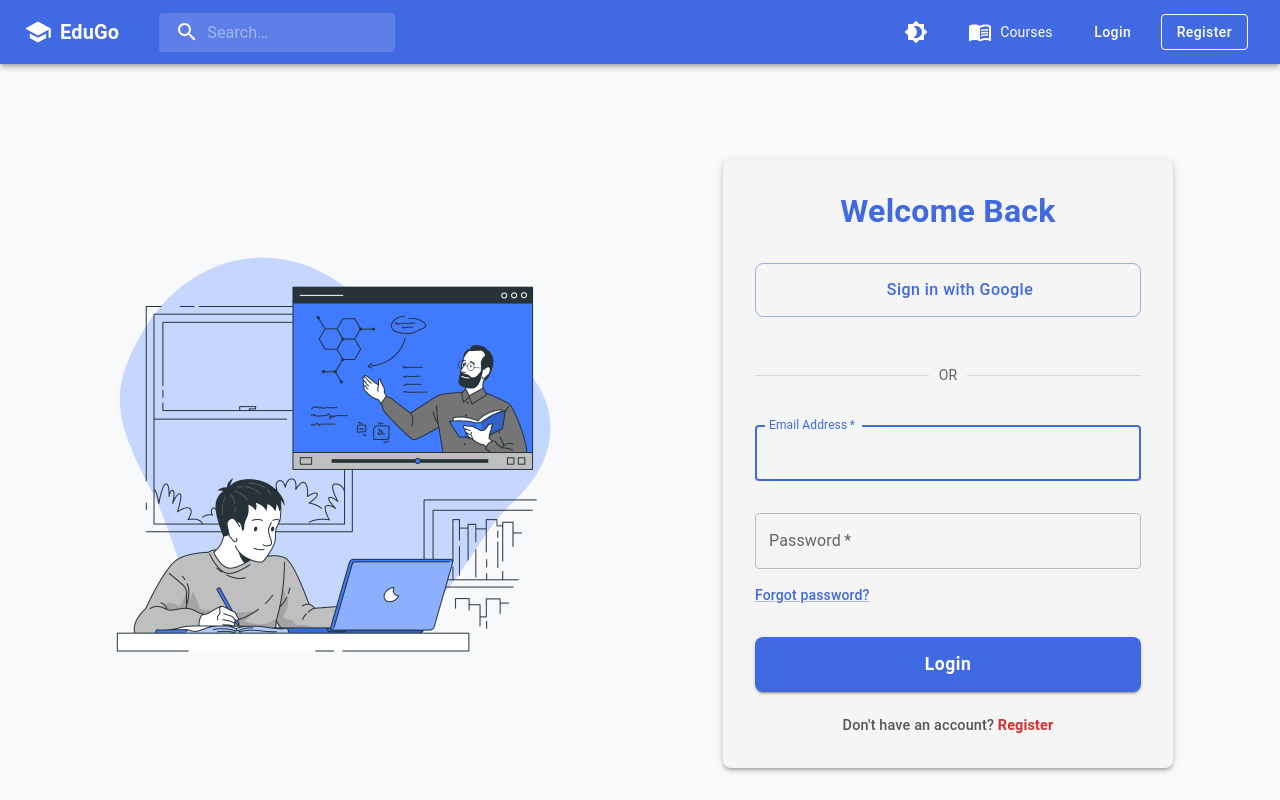
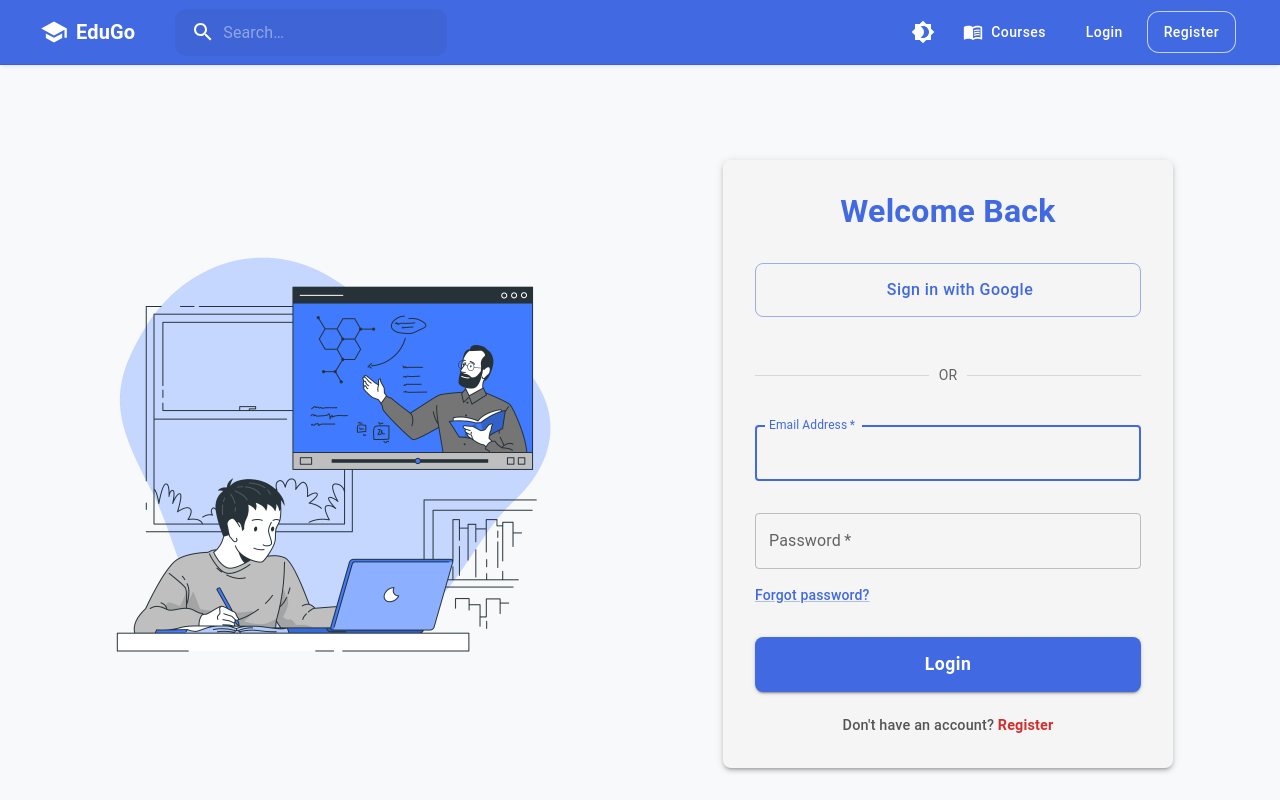
Before and after one commit to osamaalkhteeb/LMSProject, a React (Vite) app in the folder client/LMS/: page /login in a window 1280 px wide. Shown: the top 800 px of the page. Built offline with nearby package versions, Linux system fonts and the light colour scheme; no server answers; some icons are missing.

Commit message:
header design edits

```diff
--- a/client/LMS/src/components/Header.jsx
+++ b/client/LMS/src/components/Header.jsx
@@ -1,4 +1,3 @@
-
 import React from 'react';
 import {
   AppBar,
@@ -27,14 +26,19 @@ import { styled, alpha } from '@mui/material/styles';
 import { useNavigate } from 'react-router-dom';
 import { useAuth } from '../hooks/useAuth';
 
-// Styled components for the search bar
+// Styled components
 const Search = styled('div')(({ theme }) => ({
   position: 'relative',
-  borderRadius: theme.shape.borderRadius,
-  backgroundColor: alpha(theme.palette.common.white, 0.15),
+  borderRadius: '12px',
+  backgroundColor: theme.palette.mode === 'dark'
+    ? alpha(theme.palette.common.white, 0.15)
+    : alpha(theme.palette.common.black, 0.05),
   '&:hover': {
-    backgroundColor: alpha(theme.palette.common.white, 0.25),
+    backgroundColor: theme.palette.mode === 'dark'
+      ? alpha(theme.palette.common.white, 0.25)
+      : alpha(theme.palette.common.black, 0.08),
   },
+  transition: 'all 0.3s cubic-bezier(0.4, 0, 0.2, 1)',
   marginRight: theme.spacing(2),
   marginLeft: 0,
   width: '100%',
@@ -57,13 +61,51 @@ const SearchIconWrapper = styled('div')(({ theme }) => ({
 const StyledInputBase = styled(InputBase)(({ theme }) => ({
   color: 'inherit',
   '& .MuiInputBase-input': {
-    padding: theme.spacing(1, 1, 1, 0),
+    padding: theme.spacing(1.5, 1, 1.5, 0),
     paddingLeft: `calc(1em + ${theme.spacing(4)})`,
     transition: theme.transitions.create('width'),
     width: '100%',
     [theme.breakpoints.up('md')]: {
-      width: '20ch',
+      width: '24ch',
     },
+  },
+  '& .MuiInputBase-input:focus': {
+    width: '32ch',
+  },
+}));
+
+const HeaderButton = styled(Button)(({ theme }) => ({
+  textTransform: 'none',
+  borderRadius: '12px',
+  padding: '8px 16px',
+  margin: '0 4px',
+  fontWeight: 500,
+  transition: 'all 0.3s cubic-bezier(0.4, 0, 0.2, 1)',
+  color: theme.palette.mode === 'dark' ? theme.palette.text.primary : theme.palette.primary.contrastText,
+  backgroundColor: theme.palette.mode === 'dark' ? 'transparent' : theme.palette.primary.main,
+  '&:hover': {
+    backgroundColor: theme.palette.mode === 'dark' ? alpha(theme.palette.text.primary, 0.08) : theme.palette.primary.dark,
+  },
+  '&:focus': {
+    outline: 'none',
+    boxShadow: 'none',
+  },
+}));
+
+const HeaderIconButton = styled(IconButton)(({ theme }) => ({
+  borderRadius: '12px',
+  padding: '8px',
+  margin: '0 4px',
+  color: theme.palette.mode === 'dark' ? theme.palette.text.primary : theme.palette.primary.contrastText,
+  backgroundColor: theme.palette.mode === 'dark' ? 'transparent' : theme.palette.primary.main,
+  transition: 'all 0.3s cubic-bezier(0.4, 0, 0.2, 1)',
+  '&:hover': {
+    backgroundColor: theme.palette.mode === 'dark' ? alpha(theme.palette.text.primary, 0.08) : theme.palette.primary.dark,
+    transform: 'scale(1.05)',
+  },
+  '&:focus': {
+    outline: 'none',
+    boxShadow: 'none',
   },
 }));
 
@@ -71,9 +113,7 @@ const Header = ({ mode, toggleDarkMode }) => {
   const navigate = useNavigate();
   const [anchorEl, setAnchorEl] = React.useState(null);
   const [mobileMoreAnchorEl, setMobileMoreAnchorEl] = React.useState(null);
-  const { user, logout } = useAuth(); // Add logout here
-  const isInstructor = user?.role === 'instructor';
-  const isAdmin = user?.role === 'admin';
+  const { user, logout } = useAuth();
 
   const isMenuOpen = Boolean(anchorEl);
   const isMobileMenuOpen = Boolean(mobileMoreAnchorEl);
@@ -96,7 +136,6 @@ const Header = ({ mode, toggleDarkMode }) => {
   };
 
   const handleCoursesClick = () => {
-    // Navigate to course management/catalog
     navigate('/courses');
     handleMobileMenuClose();
   };
@@ -112,7 +151,6 @@ const Header = ({ mode, toggleDarkMode }) => {
   };
 
   const handleDashboardClick = () => {
-    // Navigate to user's dashboard based on role
     if (user) {
       navigate(`/dashboard/${user.role}`);
     }
@@ -138,16 +176,10 @@ const Header = ({ mode, toggleDarkMode }) => {
   const renderMenu = (
     <Menu
       anchorEl={anchorEl}
-      anchorOrigin={{
-        vertical: 'top',
-        horizontal: 'right',
-      }}
+      anchorOrigin={{ vertical: 'top', horizontal: 'right' }}
       id={menuId}
       keepMounted
-      transformOrigin={{
-        vertical: 'top',
-        horizontal: 'right',
-      }}
+      transformOrigin={{ vertical: 'top', horizontal: 'right' }}
       open={isMenuOpen}
       onClose={handleMenuClose}
     >
@@ -160,16 +192,10 @@ const Header = ({ mode, toggleDarkMode }) => {
   const renderMobileMenu = (
     <Menu
       anchorEl={mobileMoreAnchorEl}
-      anchorOrigin={{
-        vertical: 'top',
-        horizontal: 'right',
-      }}
+      anchorOrigin={{ vertical: 'top', horizontal: 'right' }}
       id={mobileMenuId}
       keepMounted
-      transformOrigin={{
-        vertical: 'top',
-        horizontal: 'right',
-      }}
+      transformOrigin={{ vertical: 'top', horizontal: 'right' }}
       open={isMobileMenuOpen}
       onClose={handleMobileMenuClose}
     >
@@ -180,7 +206,6 @@ const Header = ({ mode, toggleDarkMode }) => {
         <p>{mode === 'light' ? 'Dark' : 'Light'} Mode</p>
       </MenuItem>
 
-      {/* Show Dashboard for authenticated users in mobile menu */}
       {user && (
         <MenuItem onClick={handleDashboardClick}>
           <IconButton size="large" color="inherit">
@@ -190,7 +215,6 @@ const Header = ({ mode, toggleDarkMode }) => {
         </MenuItem>
       )}
 
-      {/* Show Courses for guests and students in mobile menu */}
       {(!user || user?.role === 'student') && (
         <MenuItem onClick={handleCoursesClick}>
           <IconButton size="large" color="inherit">
@@ -200,7 +224,6 @@ const Header = ({ mode, toggleDarkMode }) => {
         </MenuItem>
       )}
 
-      {/* Show Settings only for authenticated users in mobile menu */}
       {user && (
         <MenuItem onClick={handleSettingsClick}>
           <IconButton size="large" color="inherit">
@@ -210,7 +233,6 @@ const Header = ({ mode, toggleDarkMode }) => {
         </MenuItem>
       )}
 
-      {/* Show Login and Register for non-authenticated users in mobile menu */}
       {!user && [
         <MenuItem key="login" onClick={handleLoginClick}>
           <IconButton size="large" color="inherit">
@@ -230,11 +252,39 @@ const Header = ({ mode, toggleDarkMode }) => {
 
   return (
     <Box sx={{ flexGrow: 1 }}>
-      <AppBar position="fixed" sx={{ zIndex: (theme) => theme.zIndex.drawer + 1 }}>
+      <AppBar
+        position="fixed"
+        sx={{
+          zIndex: (theme) => theme.zIndex.drawer + 1,
+          backgroundColor: (theme) =>
+            theme.palette.mode === 'dark' ? theme.palette.background.paper : theme.palette.primary.main,
+          boxShadow: '0px 2px 4px -1px rgba(0,0,0,0.1)',
+          borderBottom: (theme) =>
+            `1px solid ${theme.palette.mode === 'dark' ? 'rgba(255, 255, 255, 0.12)' : 'rgba(0, 0, 0, 0.08)'}`,
+          color: (theme) =>
+            theme.palette.mode === 'dark' ? theme.palette.text.primary : theme.palette.primary.contrastText
+        }}
+      >
         <Toolbar>
-          <Box sx={{ maxWidth: '1300px', width: '100%', margin: '0 auto', display: 'flex', alignItems: 'center' }}>
+          <Box sx={{
+            maxWidth: '1300px',
+            width: '100%',
+            margin: '0 auto',
+            display: 'flex',
+            alignItems: 'center',
+            padding: '0 16px'
+          }}>
             {/* Logo */}
-            <Box sx={{ display: { xs: 'none', sm: 'flex' }, alignItems: 'center', mr: 2, cursor: 'pointer' }}>
+            <Box
+              sx={{
+                display: 'flex',
+                alignItems: 'center',
+                mr: 2,
+                cursor: 'pointer',
+                '&:hover': { opacity: 0.8 }
+              }}
+              onClick={() => navigate('/')}
+            >
               <SchoolIcon sx={{ mr: 1, fontSize: 28 }} />
               <Typography variant="h6" noWrap component="div" sx={{ fontWeight: 'bold' }}>
                 EduGo
@@ -242,23 +292,27 @@ const Header = ({ mode, toggleDarkMode }) => {
             </Box>
 
             {/* Mobile menu button */}
-            <IconButton
+            <HeaderIconButton
               size="large"
               edge="start"
               color="inherit"
               aria-label="open drawer"
               sx={{ mr: 2, display: { xs: 'flex', md: 'none' } }}
               onClick={handleMobileMenuOpen}
+              disableRipple
             >
               <MenuIcon />
-            </IconButton>
+            </HeaderIconButton>
 
             {/* Search Bar */}
             <Search>
               <SearchIconWrapper>
                 <SearchIcon />
               </SearchIconWrapper>
-              <StyledInputBase placeholder="Search…" inputProps={{ 'aria-label': 'search' }} />
+              <StyledInputBase
+                placeholder="Search…"
+                inputProps={{ 'aria-label': 'search' }}
+              />
             </Search>
 
             <Box sx={{ flexGrow: 1 }} />
@@ -266,79 +320,93 @@ const Header = ({ mode, toggleDarkMode }) => {
             {/* Desktop Icons */}
             <Box sx={{ display: { xs: 'none', md: 'flex' }, alignItems: 'center' }}>
               <Tooltip title={`Switch to ${mode === 'light' ? 'dark' : 'light'} mode`}>
-                <IconButton size="large" color="inherit" onClick={toggleDarkMode} sx={{ mx: 1 }}>
+                <HeaderIconButton
+                  size="large"
+                  color="inherit"
+                  onClick={toggleDarkMode}
+                  disableRipple
+                >
                   {mode === 'dark' ? <LightModeIcon /> : <DarkModeIcon />}
-                </IconButton>
+                </HeaderIconButton>
               </Tooltip>
 
-              {/* Show Dashboard button for authenticated users */}
               {user && (
                 <Tooltip title="Dashboard">
-                  <IconButton size="large" color="inherit" onClick={handleDashboardClick} sx={{ mx: 1 }}>
-                    <DashboardIcon />
-                    <Typography variant="body2" sx={{ ml: 1, color: 'white' }}>Dashboard</Typography>
-                  </IconButton>
+                  <HeaderButton
+                    onClick={handleDashboardClick}
+                    startIcon={<DashboardIcon />}
+                  >
+                    Dashboard
+                  </HeaderButton>
                 </Tooltip>
               )}
 
-              {/* Show Courses button for guests and students */}
               {(!user || user?.role === 'student') && (
                 <Tooltip title="Courses">
-                  <IconButton size="large" color="inherit" onClick={handleCoursesClick} sx={{ mx: 1 }}>
-                    <MenuBookIcon />
-                    <Typography variant="body2" sx={{ ml: 1, color: 'white' }}>Courses</Typography>
-                  </IconButton>
+                  <HeaderButton
+                    onClick={handleCoursesClick}
+                    startIcon={<MenuBookIcon />}
+                  >
+                    Courses
+                  </HeaderButton>
                 </Tooltip>
               )}
 
-              {/* Show Settings and Account buttons only for authenticated users */}
               {user && (
                 <>
                   <Tooltip title="Settings">
-                    <IconButton
+                    <HeaderIconButton
                       size="large"
-                      color="inherit"
                       onClick={handleSettingsClick}
-                      sx={{ mx: 1 }}
+                      disableRipple
                     >
                       <SettingsIcon />
-                    </IconButton>
+                    </HeaderIconButton>
                   </Tooltip>
 
                   <Tooltip title="Account">
-                    <IconButton
+                    <HeaderIconButton
                       size="large"
                       edge="end"
                       aria-label="account of current user"
                       aria-controls={menuId}
                       aria-haspopup="true"
                       onClick={handleProfileMenuOpen}
-                      color="inherit"
+                      disableRipple
                     >
                       <AccountCircleIcon />
-                    </IconButton>
+                    </HeaderIconButton>
                   </Tooltip>
                 </>
               )}
 
-              {/* Show Login and Register buttons for non-authenticated users */}
               {!user && (
                 <>
-                  <Button
-                    color="inherit"
-                    onClick={handleLoginClick}
-                    sx={{ mx: 1, textTransform: 'none' }}
-                  >
+                  <HeaderButton onClick={handleLoginClick}>
                     Login
-                  </Button>
-                  <Button
+                  </HeaderButton>
+                  <HeaderButton
                     variant="outlined"
-                    color="inherit"
                     onClick={handleRegisterClick}
-                    sx={{ mx: 1, textTransform: 'none' }}
+                    sx={{
+                      borderColor: (theme) =>
+                        theme.palette.mode === 'dark'
+                          ? 'rgba(255, 255, 255, 0.23)'
+                          : 'rgba(255, 255, 255, 0.7)',
+                      '&:hover': {
+                        borderColor: (theme) =>
+                          theme.palette.mode === 'dark'
+                            ? 'rgba(255, 255, 255, 0.3)'
+                            : 'rgba(255, 255, 255, 0.9)',
+                        backgroundColor: (theme) =>
+                          theme.palette.mode === 'dark'
+                            ? 'rgba(255, 255, 255, 0.08)'
+                            : 'rgba(255, 255, 255, 0.04)',
+                      }
+                    }}
                   >
                     Register
-                  </Button>
+                  </HeaderButton>
                 </>
               )}
             </Box>
```
Also changed, not shown: client/LMS/src/services/moduleService.js (added, +70 -0 lines).
